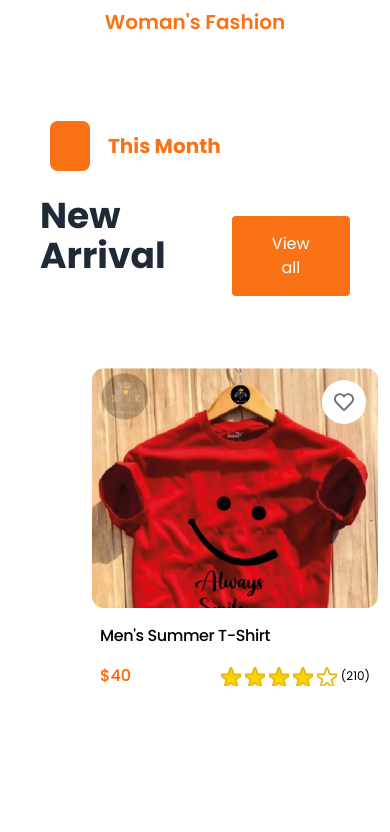
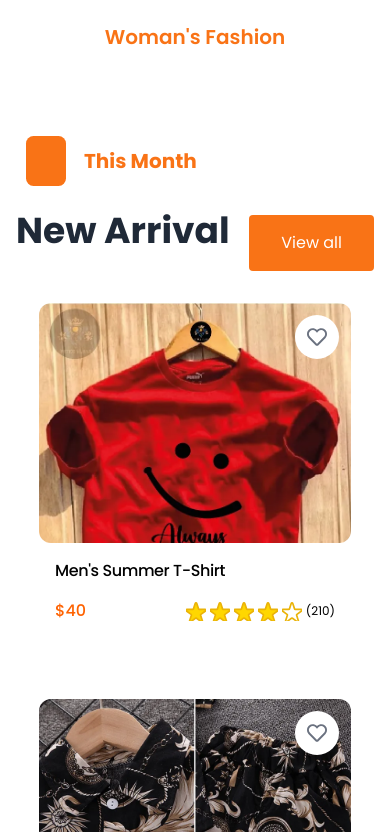
Before and after one commit to Shakil57375/jus-buy, a Next.js app: page / in a window 390 px wide. Shown: the part 1168-2000 px from the top of the page. Built offline with nearby package versions, Linux system fonts and the light colour scheme; grey boxes are pictures that could not be loaded.

Commit message:
responsive issue solved

```diff
--- a/app/layout.js
+++ b/app/layout.js
@@ -34,7 +34,7 @@ export default function RootLayout({ children }) {
       >
         <ShopProvider>
           <Navbar />
-          <div className="max-w-7xl mx-auto px-10 lg:px-0">{children}</div>
+          <div className="max-w-7xl mx-auto px-4 lg:px-0">{children}</div>
           <Footer />
         </ShopProvider>
       </body>
--- a/components/custom/ProductItem.jsx
+++ b/components/custom/ProductItem.jsx
@@ -18,11 +18,11 @@ const ProductItem = ({ product }) => {
   return (
     <Link href={`/products/${product._id.toString()}`}>
       <div
-        className="relative m-10 flex w-full max-w-xs flex-col overflow-hidden rounded-lg"
+        className="relative lg:m-10 md:6 m-0 flex w-full max-w-xs flex-col overflow-hidden rounded-lg"
         onMouseEnter={() => setIsHovered(true)}
         onMouseLeave={() => setIsHovered(false)}
       >
-        <div className="mx-3 mt-3 h-60 overflow-hidden rounded-xl relative">
+        <div className="lg:mx-3 mx-1 mt-3 h-60 overflow-hidden rounded-xl relative">
           <Image
             src={product.images[0]}
             layout="responsive"
```
